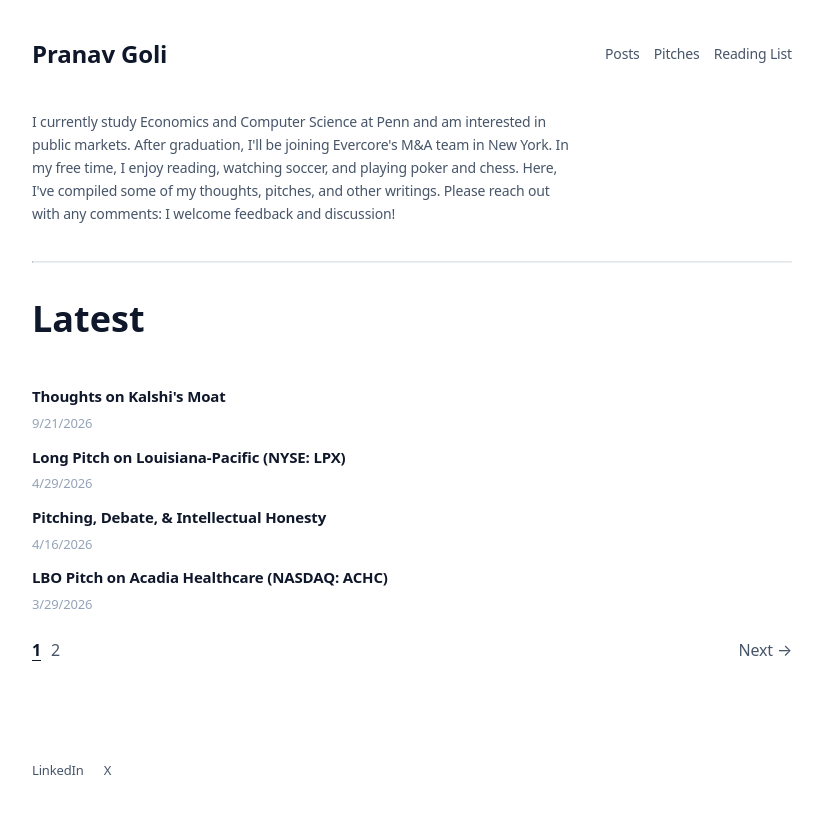
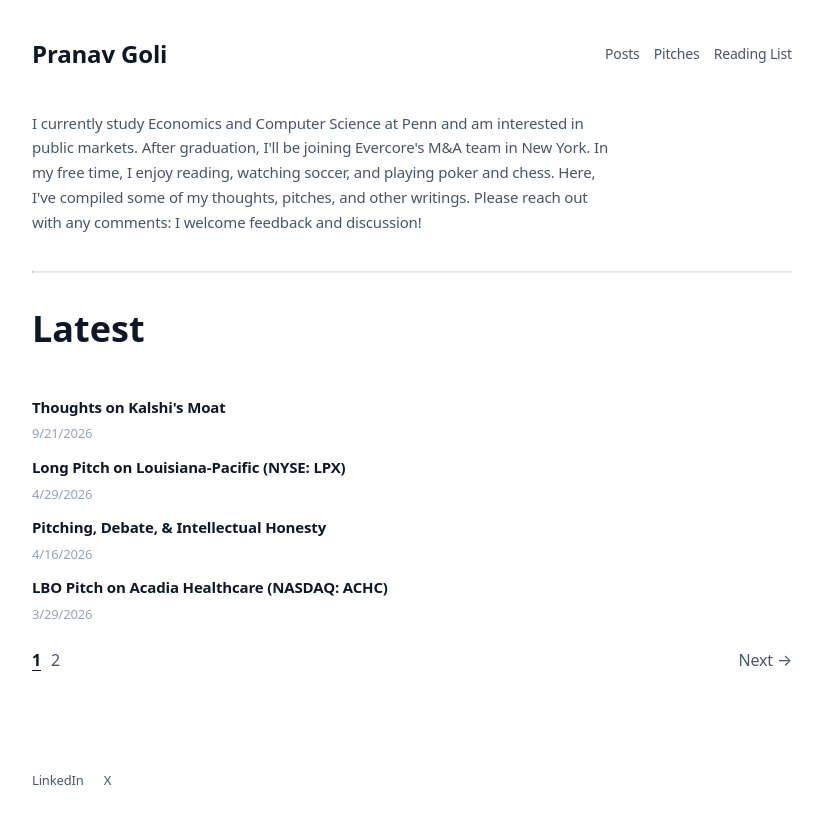
Before and after one commit to pranavgoli9/my-blog, a Next.js app: page / in a window 1280 px wide. Shown: the top 824 px of the page, without its empty margins (228-1051 px from the left). Built offline with nearby package versions, Linux system fonts and the light colour scheme.

Commit message:
Update globals.css

```diff
--- a/src/app/globals.css
+++ b/src/app/globals.css
@@ -79,7 +79,7 @@ a:hover {
   padding: 8px 0 22px;
   color: var(--muted);
   max-width: 68ch;
-  font-size: 14px;
+  font-size: 15px;
 }
 .section {
   padding: 18px 0 0;
```
